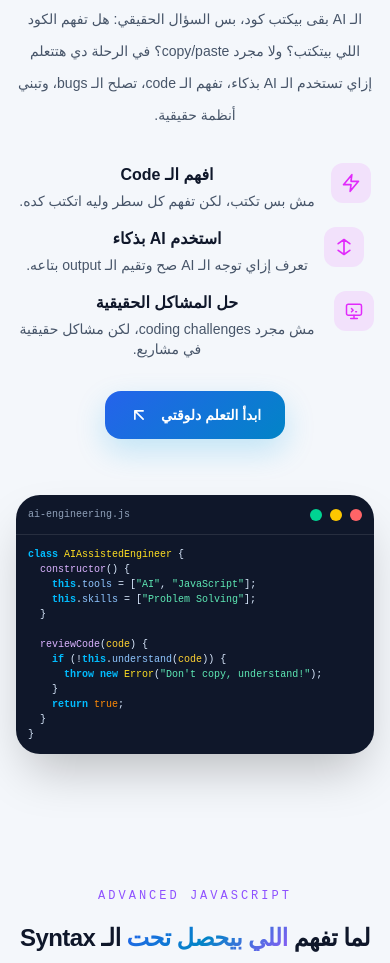
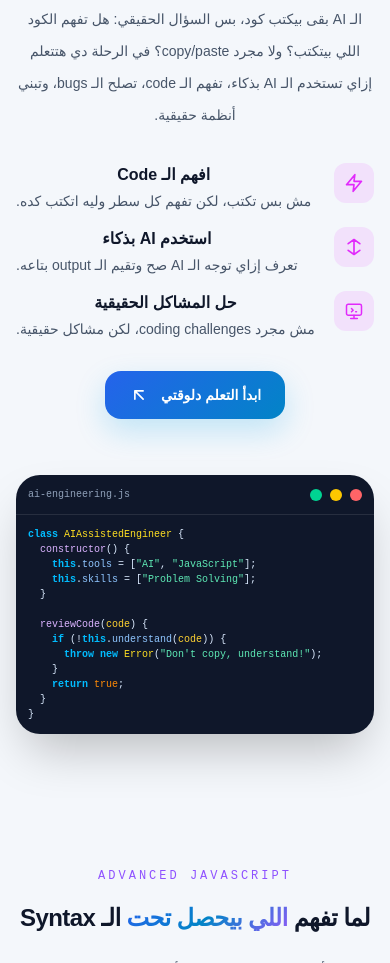
Before and after one commit to Ahmed-let-front/Ehab-elkomy, a website built with Vite: page index.html in a window 390 px wide. Shown: the part 3630-4593 px from the top of the page. Built offline with nearby package versions, Linux system fonts and the light colour scheme.

Commit message:
edit in ul

```diff
--- a/index.html
+++ b/index.html
@@ -6,11 +6,7 @@
       name="viewport"
       content="width=device-width, initial-scale=1.0, maximum-scale=5.0, user-scalable=yes"
     />
-    <link
-      rel="icon"
-      type="image/svg+xml"
-      href="public/favicon.svg"
-    />
+    <link rel="icon" type="image/svg+xml" href="public/favicon.svg" />
     <title>م. إيهاب الكومي | Software Engineer</title>
 
     <meta
@@ -66,18 +62,13 @@
               <a href="#about" data-nav-link class="nav-link">عن المهندس</a>
             </li>
             <li>
-              <a href="#javascript" data-nav-link class="nav-link"
-                >جوه الـ JS</a
+              <a href="#vibe-coding" data-nav-link class="nav-link"
+                >Vibe Coding</a
               >
             </li>
             <li>
               <a href="#deep-javascript" data-nav-link class="nav-link"
                 >Deep Dive</a
-              >
-            </li>
-            <li>
-              <a href="#vibe-coding" data-nav-link class="nav-link"
-                >Vibe Coding</a
               >
             </li>
             <li>
@@ -563,9 +554,9 @@
                 AI بذكاء، تفهم الـ code، تصلح الـ bugs، وتبني أنظمة حقيقية.
               </p>
 
-              <ul class="mt-8 space-y-4 list-none text-right">
+              <ul class="mt-8 space-y-4 list-none text-center">
                 <li
-                  class="flex items-start gap-4 justify-center lg:justify-start"
+                  class="flex items-start gap-4 justify-between lg:justify-start"
                 >
                   <span
                     class="flex size-10 shrink-0 items-center justify-center rounded-xl bg-fuchsia-500/10 text-fuchsia-500"
@@ -582,7 +573,7 @@
                   </div>
                 </li>
                 <li
-                  class="flex items-start gap-4 justify-center lg:justify-start"
+                  class="flex items-start gap-4 justify-between lg:justify-start"
                 >
                   <span
                     class="flex size-10 shrink-0 items-center justify-center rounded-xl bg-fuchsia-500/10 text-fuchsia-500"
@@ -599,7 +590,7 @@
                   </div>
                 </li>
                 <li
-                  class="flex items-start gap-4 justify-center lg:justify-start"
+                  class="flex items-start gap-4 justify-between lg:justify-start"
                 >
                   <span
                     class="flex size-10 shrink-0 items-center justify-center rounded-xl bg-fuchsia-500/10 text-fuchsia-500"
@@ -611,7 +602,7 @@
                   <div class="text-center lg:text-right">
                     <h3 class="font-bold">حل المشاكل الحقيقية</h3>
                     <p class="mt-1 text-sm text-[var(--color-text-soft)]">
-                      مش مجرد coding challenges، لكن مشاكل حقيقية في مشاريع.
+                      مش مجرد coding challenges، لكن مشاكل حقيقية.
                     </p>
                   </div>
                 </li>
```
